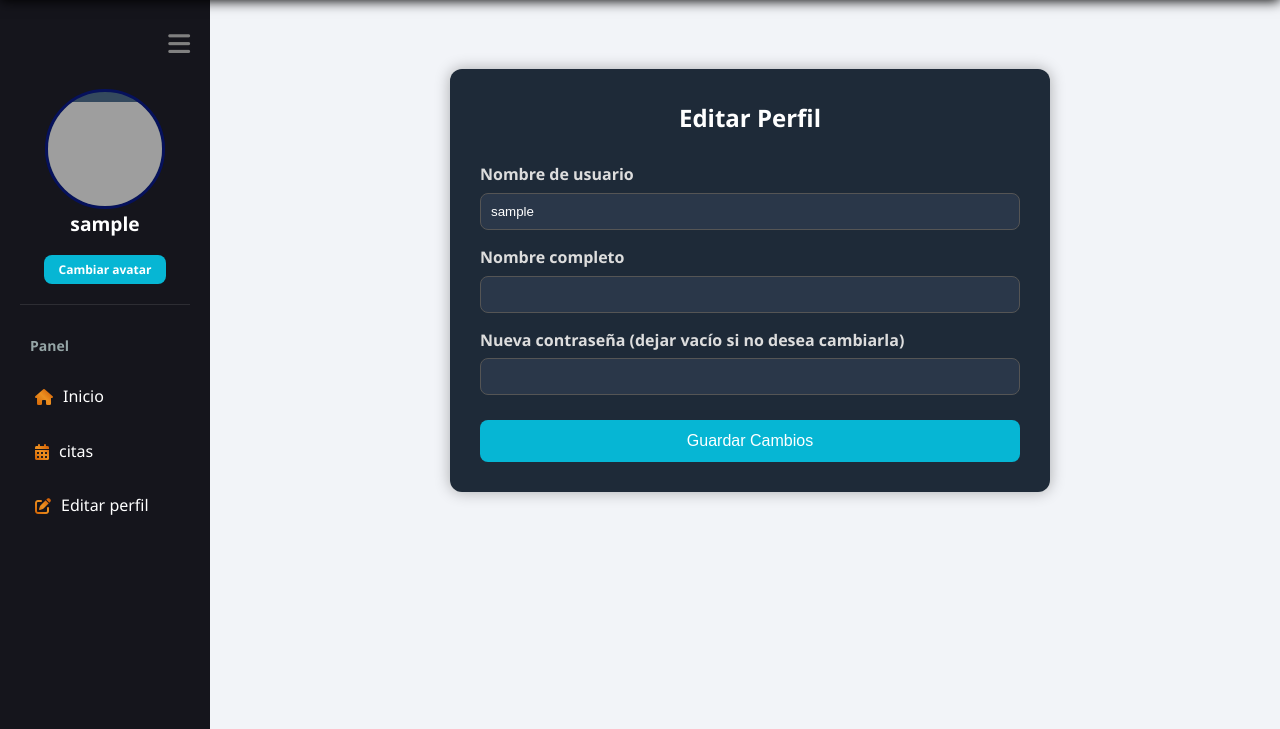
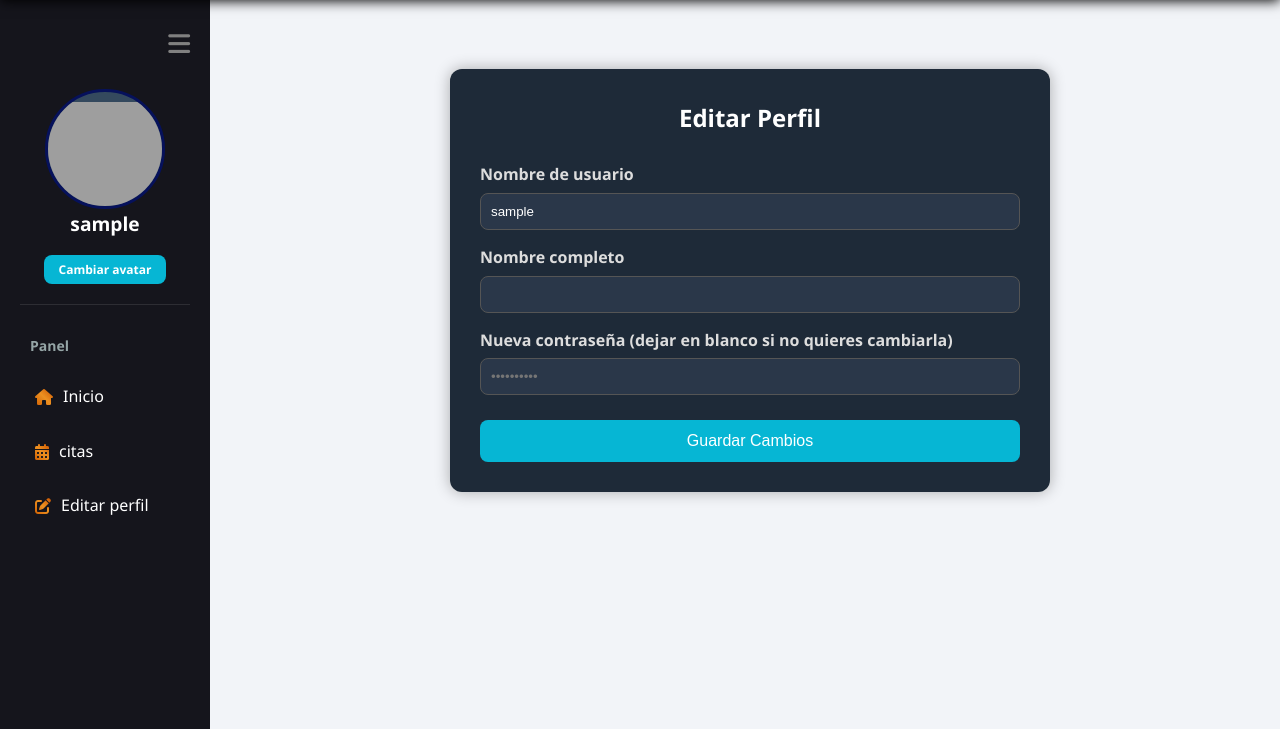
Before and after one commit to Luis-Borrayo/Proyecto-Web-CarByte, a PHP site: page /cliente/editar_perfil_cliente.php in a window 1280 px wide. Shown: the part 71-800 px from the top of the page. Run offline with PHP 8.4, Linux system fonts and the light colour scheme; the visitor is signed in with stand-in values (Sample User, id 1); tables that the repository leaves empty or names only in its code hold one stand-in row (values such as "Sample post"); some libraries are stand-ins or nearby versions; grey boxes are pictures that could not be loaded.

Commit message:
intento de mejora editar perfil ciente

```diff
--- a/cliente/editar_perfil_cliente.php
+++ b/cliente/editar_perfil_cliente.php
@@ -10,6 +10,7 @@ include('../conexion.php');
 
 $id = $_SESSION['id'];
 
+// Obtener todos los datos necesarios del usuario
 $sql = "SELECT username, nom_usuario FROM clientes WHERE Id = ?";
 $stmt = $connec->prepare($sql);
 $stmt->bind_param("i", $id);
@@ -151,20 +152,20 @@ if ($_SERVER['REQUEST_METHOD'] === 'POST') {
             <div class="form-group">
                 <label for="username">Nombre de usuario</label>
                 <input type="text" id="username" name="username"
-                    value="<?php echo htmlspecialchars($cliente['username'] ?? '', ENT_QUOTES, 'UTF-8'); ?>"
-                    required>
+                       value="<?php echo htmlspecialchars($cliente['username'] ?? '', ENT_QUOTES, 'UTF-8'); ?>"
+                       required>
             </div>
 
             <div class="form-group">
                 <label for="nom_usuario">Nombre completo</label>
                 <input type="text" id="nom_usuario" name="nom_usuario"
-                    value="<?php echo htmlspecialchars($cliente['nom_usuario'] ?? '', ENT_QUOTES, 'UTF-8'); ?>"
-                    required>
+                       value="<?php echo htmlspecialchars($cliente['nom_usuario'] ?? '', ENT_QUOTES, 'UTF-8'); ?>"
+                       required>
             </div>
 
             <div class="form-group">
-                <label for="password">Nueva contraseña (dejar vacío si no desea cambiarla)</label>
-                <input type="password" id="password" name="password">
+                <label for="password">Nueva contraseña (dejar en blanco si no quieres cambiarla)</label>
+                <input type="password" id="password" name="password" placeholder="••••••••••">
             </div>
 
             <button type="submit" class="btn-guardar">Guardar Cambios</button>
```
Also changed, not shown: avatars/avatar_684323fd28a75.jpg (added), imagenes/clientes/6833baed4b134_ChatGPT Image 23 may 2025, 06_17_13 p.m..png (deleted).
